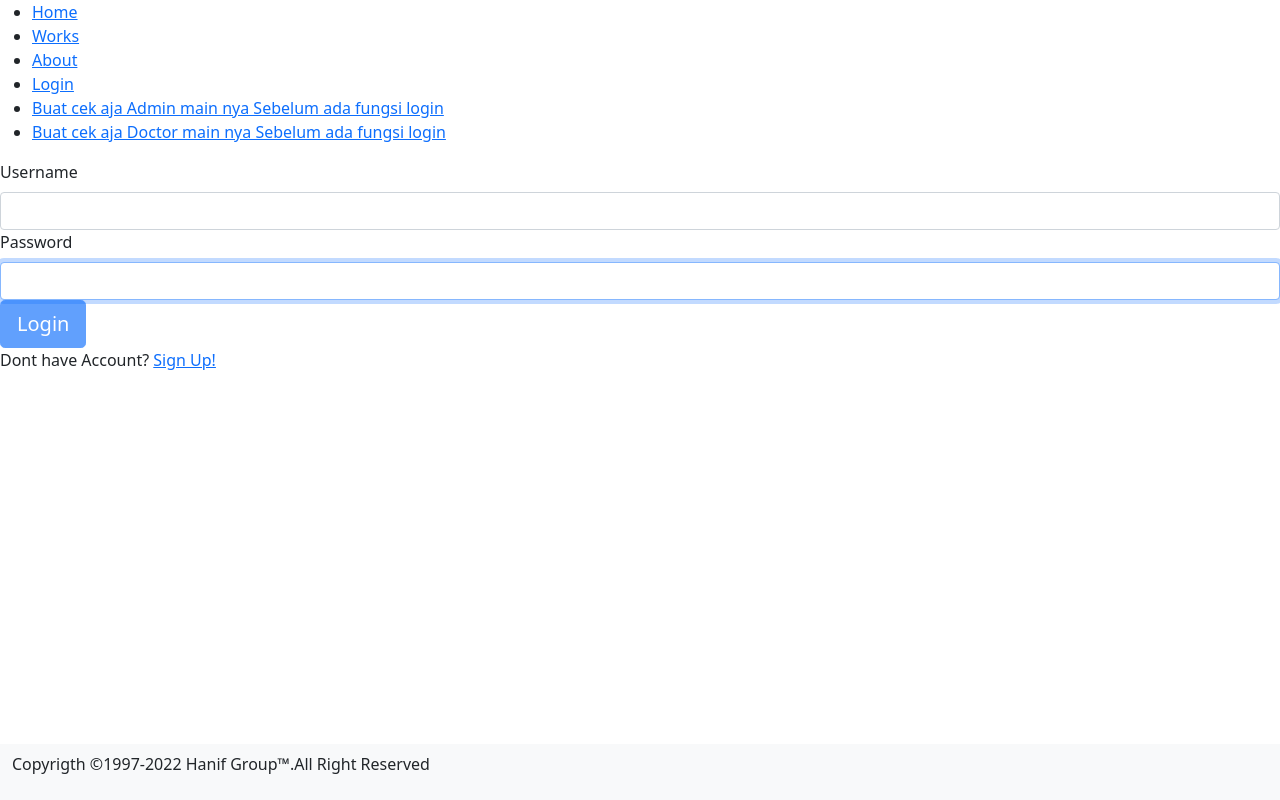
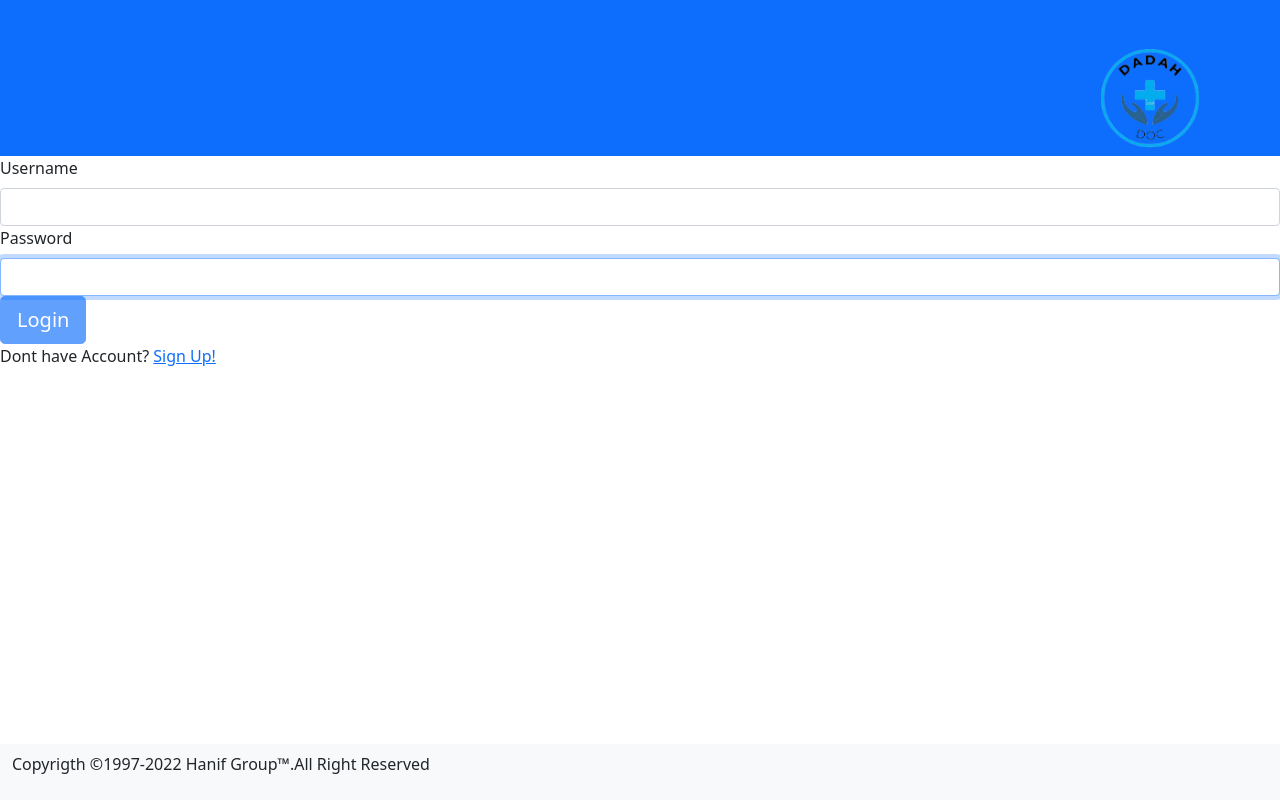
Before and after one commit to Fabiandewantara/DadahDoc_Frontend, a React (Create React App) app in the folder web-reactku/: page /#/login in a window 1280 px wide. Built offline with nearby package versions, Linux system fonts and the light colour scheme.

Commit message:
logo navbar

```diff
--- a/web-reactku/src/components/Login.js
+++ b/web-reactku/src/components/Login.js
@@ -1,32 +1,53 @@
-import React,{ useState } from "react";
+import React, { useState } from "react";
+import { TransitionGroup } from "react-transition-group";
 import Form from "react-bootstrap/Form";
 import Button from "react-bootstrap/Button";
 import { Link } from "react-router-dom";
-import "../styles/Login.css";
+import "../styles/worksStyle.css";
 
-export default function Login(){
+export default function Login() {
   const [username, setUsername] = useState("");
   const [password, setPassword] = useState("");
-    function validateForm(){
+  function validateForm() {
     return username.length > 0 && password.length > 0;
   }
-    function handleSubmit(event){
+  function handleSubmit(event) {
     event.preventDefault();
   }
-    return(
-        <div className="Login">
+  return (
+    <TransitionGroup
+      transitionName="worksTransition"
+      transitionAppear={true}
+      transitionAppearTimeout={500}
+      transitionEnter={false}
+      transitionLeave={false}>
+      <div class="col-sm-6" className="Login">
         <Form onSubmit={handleSubmit}>
           <Form.Group size="lg" controlId="username">
             <Form.Label>Username</Form.Label>
-                    <Form.Control autoFocus type="text" value={username} onChange={(e)=>setUsername(e.target.value)}/>
+            <Form.Control
+              autoFocus
+              type="text"
+              value={username}
+              onChange={(e) => setUsername(e.target.value)}
+            />
           </Form.Group>
           <Form.Group size="lg" controlId="password">
             <Form.Label>Password</Form.Label>
-                    <Form.Control autoFocus type="password" value={password} onChange={(e)=>setPassword(e.target.value)}/>
+            <Form.Control
+              autoFocus
+              type="password"
+              value={password}
+              onChange={(e) => setPassword(e.target.value)}
+            />
           </Form.Group>
-                <Button block size="lg" type="submit" disabled={!validateForm()}>Login</Button>
+          <Button block size="lg" type="submit" disabled={!validateForm()}>
+            Login
+          </Button>
           <Form.Group>
-                    <p>Dont have Account? <Link to="/Register">Sign Up!</Link></p>
+            <p>
+              Dont have Account? <Link to="/Register">Sign Up!</Link>
+            </p>
           </Form.Group>
         </Form>
         <nav class="navbar fixed-bottom navbar-light bg-light">
@@ -35,5 +56,6 @@ export default function Login(){
           </div>
         </nav>
       </div>
+    </TransitionGroup>
   );
-};
+}
--- a/web-reactku/src/components/Menu.js
+++ b/web-reactku/src/components/Menu.js
@@ -1,16 +1,23 @@
 import React from 'react'
 import { Link } from 'react-router-dom'
+import Logo from "../logonavbar.png"
+import "../styles/Menu.css"
 
 const Menu = () => {
   return (
-    <ul>
-      <li><Link to="/">Home</Link></li>
-      <li><Link to="/works">Works</Link></li>
-      <li><Link to="/about">About</Link></li>
-      <li><Link to="/login">Login</Link></li>
-      <li><Link to="/AdminMain">Buat cek aja Admin main nya Sebelum ada fungsi login</Link></li>
-      <li><Link to="/DoctorMain">Buat cek aja Doctor main nya Sebelum ada fungsi login</Link></li>
-    </ul>
+    <nav class="navbar navbar-expand-lg navbar-light bg-primary">
+      <div class="logo">
+        <img src={Logo} />
+      </div>
+    </nav>
+    // <ul>
+    //   <li><Link to="/">Home</Link></li>
+    //   <li><Link to="/works">Works</Link></li>
+    //   <li><Link to="/about">About</Link></li>
+    //   <li><Link to="/login">Login</Link></li>
+    //   <li><Link to="/AdminMain">Buat cek aja Admin main nya Sebelum ada fungsi login</Link></li>
+    //   <li><Link to="/DoctorMain">Buat cek aja Doctor main nya Sebelum ada fungsi login</Link></li>
+    // </ul>
   )
 }
 
--- /dev/null
+++ b/web-reactku/src/styles/Menu.css
@@ -0,0 +1,5 @@
+img{
+    height: 100px;
+    width: 100px;
+    object-fit: contain;
+}
```
Also changed, not shown: web-reactku/src/components/UserMain.js (added, +16 -0 lines), web-reactku/src/logonavbar.png (added). Lines whose indentation alone changed are shown as unchanged.
